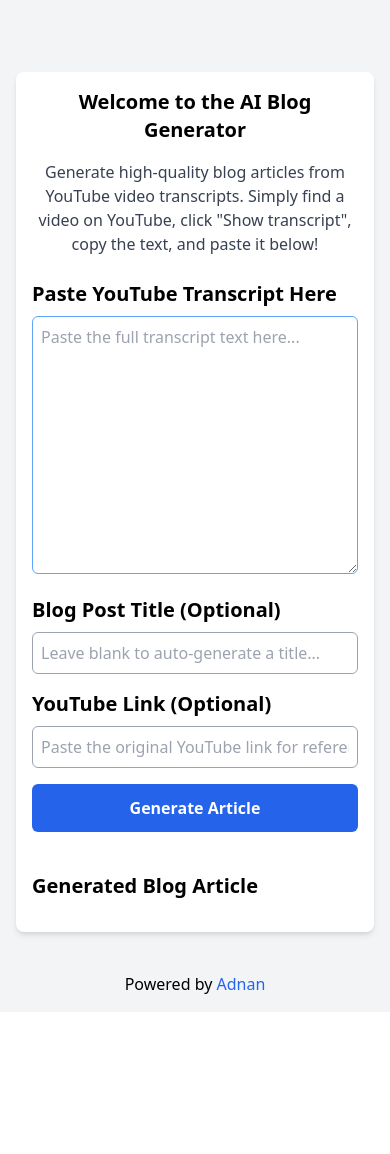
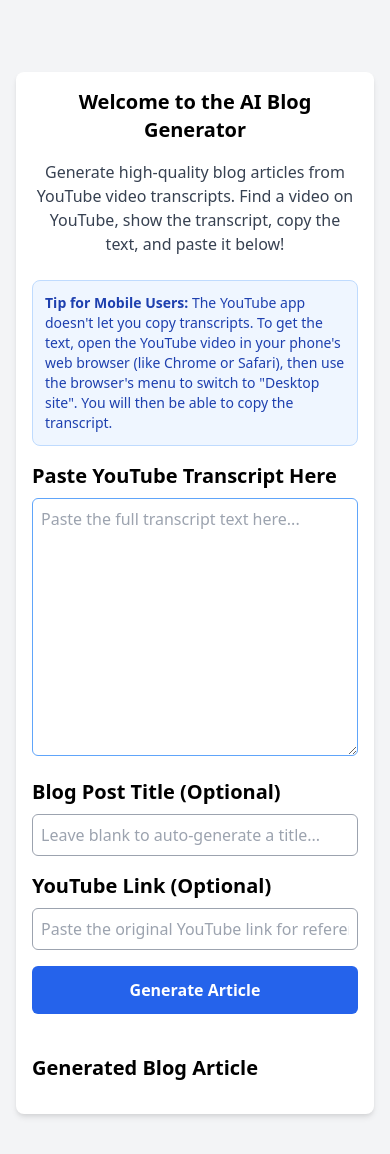
Before and after one commit to adnaniZ00/AI_Blog_App, a Django app: page / in a window 390 px wide. Shown: the part 176-1330 px from the top of the page. Before the commit the page ends 1170 px from the top, so only its background shows below. Run offline with Django 5.2, Linux system fonts and the light colour scheme; a user stored in the database is signed in.

Commit message:
added a help box for mobile users

```diff
--- a/templates/index.html
+++ b/templates/index.html
@@ -78,15 +78,28 @@
           </h2>
           <p class="text-gray-700">
             Generate high-quality blog articles from YouTube video transcripts.
-            Simply find a video on YouTube, click "Show transcript", copy the
-            text, and paste it below!
+            Find a video on YouTube, show the transcript, copy the text, and
+            paste it below!
           </p>
         </div>
 
         <br />
 
-        <!-- UPDATED FORM SECTION -->
+        <!-- Form Section -->
         <div>
+          <!-- NEW HELP SECTION FOR MOBILE -->
+          <div
+            class="mb-4 p-3 bg-blue-50 border border-blue-200 rounded-lg text-sm text-blue-800"
+          >
+            <p>
+              <strong>Tip for Mobile Users:</strong> The YouTube app doesn't let
+              you copy transcripts. To get the text, open the YouTube video in
+              your phone's web browser (like Chrome or Safari), then use the
+              browser's menu to switch to "Desktop site". You will then be able
+              to copy the transcript.
+            </p>
+          </div>
+
           <div class="mb-4">
             <label
               for="youtubeTranscript"
```
